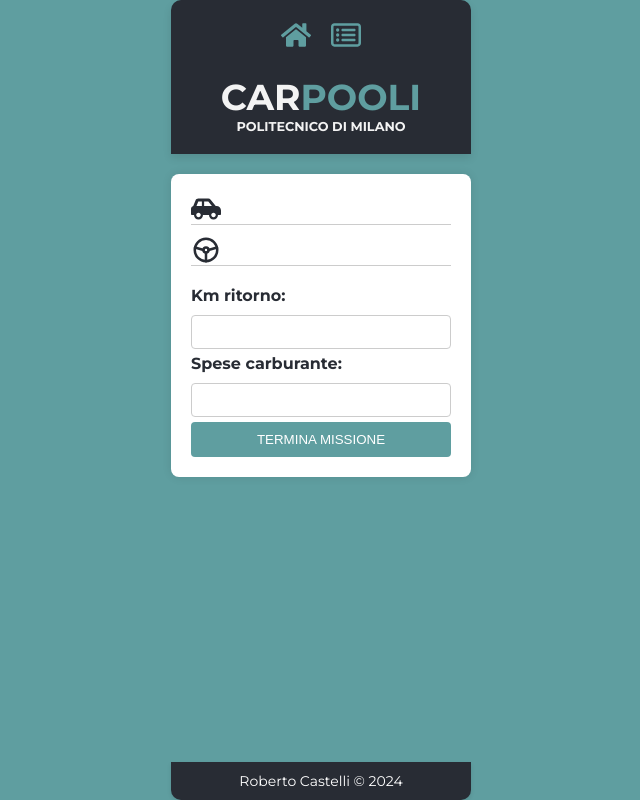
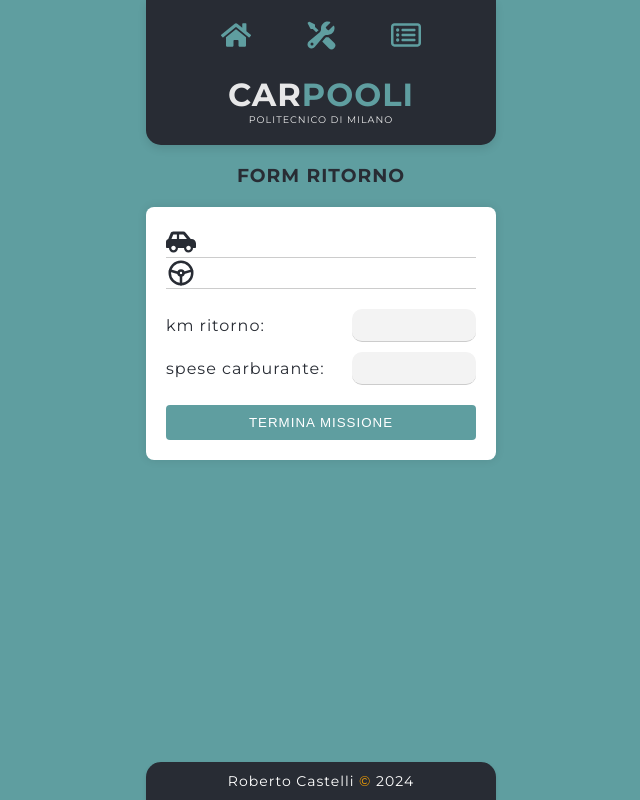
Before and after one commit to RobertoCastelli/carpooli, a React (Create React App) app: page /ritorno in a window 1280 px wide. Shown: the whole page, without its empty margins (319-959 px from the left). Built offline with nearby package versions, Linux system fonts and the light colour scheme; no server answers; the database is empty.

Commit message:
work in progress partenza

```diff
--- a/src/components/Footer.jsx
+++ b/src/components/Footer.jsx
@@ -4,7 +4,7 @@
 export const Footer = () => {
   return (
     <div className="footer-container">
-      <footer className="footer-content">Roberto Castelli &copy; 2024 </footer>
+      <footer className="footer-content">Roberto Castelli <span className="footer-copyright">&copy;</span> 2024 </footer>
     </div>
   );
 };
--- a/src/components/FormRitorno.jsx
+++ b/src/components/FormRitorno.jsx
@@ -17,37 +17,46 @@
   } = useContext(MyContext);
 
   return (
+    <>
+      <h3 className="form-titolo">form ritorno</h3>
       <div className="form-container">
-      <div className="info">
-        <div className="info-icons">
+
+        <div className="form-content">
+          <div className="form-veicolo">
             <FaCarSide size={30} />
             {autoSelezionata.marca} {autoSelezionata.modello}
           </div>
-        <div className="info-icons">
+          <div className="form-autista">
             <TbSteeringWheel size={30} /> {autista}
           </div>
         </div>
+
         <form onSubmit={handleSubmitRitorno} className="form">
-        <label className="form-item">
-          Km ritorno:
+          <div className="form-content">
+            <div className="form-ritorno">
+              <label className="form-label">km ritorno:</label>
               <input
                 type="number"
                 value={kmRitorno}
                 onChange={(e) => setKmRitorno(e.target.value)}
                 className="form-input"
               />
-        </label>
-        <label className="form-item">
-          Spese carburante:
+            </div>
+
+            <div className="form-ritorno">
+              <label className="form-label">spese carburante:</label>
               <input
                 type="number"
                 value={carburante}
                 onChange={(e) => setCarburante(e.target.value)}
                 className="form-input"
               />
-        </label>
-        <button type="submit">TERMINA MISSIONE</button>
+            </div>
+          </div>
+
+          <button type="submit">termina missione</button>
         </form>
       </div>
+    </>
   );
 };
--- a/src/components/Riepilogo.jsx
+++ b/src/components/Riepilogo.jsx
@@ -7,42 +7,44 @@
   const { riepilogo } = useContext(MyContext);
 
   return (
+    <>
+    <h3 className="riepilogo-titolo">riepilogo</h3>
     <div className="riepilogo-container">
-      <ul className="riepilogo-list">
+      <ul className="riepilogo-ul">
         {riepilogo.map((record) => {
           const kmPercorsi = record.kmRitorno - record.kmPartenza;
           return (
-            <li key={record.id} className="riepilogo-item">
-              <div className="riepilogo-field">
-                <span className="riepilogo-label">Conducente:</span>
-                <span className="riepilogo-value">{record.autista}</span>
+            <li key={record.id} className="riepilogo-li">
+              <div className="riepilogo-field-autista">
+                <span className="riepilogo-label-autista">conducente:</span>
+                <span className="riepilogo-value-autista">{record.autista}</span>
               </div>
               <div className="riepilogo-field">
-                <span className="riepilogo-label">Destinazione:</span>
+                <span className="riepilogo-label">destinazione:</span>
                 <span className="riepilogo-value">{record.destinazione}</span>
               </div>
               <div className="riepilogo-field">
-                <span className="riepilogo-label">Spesa per carburante:</span>
+                <span className="riepilogo-label">spesa carburante:</span>
                 <span className="riepilogo-value">{record.carburante} €</span>
               </div>
               <div className="riepilogo-field">
-                <span className="riepilogo-label">Km partenza:</span>
+                <span className="riepilogo-label">km partenza:</span>
                 <span className="riepilogo-value">{record.kmPartenza}</span>
               </div>
               <div className="riepilogo-field">
-                <span className="riepilogo-label">Km ritorno:</span>
+                <span className="riepilogo-label">km ritorno:</span>
                 <span className="riepilogo-value">{record.kmRitorno}</span>
               </div>
               <div className="riepilogo-field">
-                <span className="riepilogo-label">Km percorsi:</span>
+                <span className="riepilogo-label">km percorsi:</span>
                 <span className="riepilogo-value">{kmPercorsi}</span>
               </div>
               <div className="riepilogo-field">
-                <span className="riepilogo-label">Data:</span>
+                <span className="riepilogo-label">data:</span>
                 <span className="riepilogo-value">{record.time}</span>
               </div>
               <div className="riepilogo-field">
-                <span className="riepilogo-label">Condizione auto:</span>
+                <span className="riepilogo-label">condizione auto:</span>
                 <span className="riepilogo-value">{record.condizione}</span>
               </div>
             </li>
@@ -50,5 +52,6 @@
         })}
       </ul>
     </div>
+    </>
   );
 };
--- a/src/components/Title.jsx
+++ b/src/components/Title.jsx
@@ -5,31 +5,36 @@
 // --- ICONS
 import { FaHome } from "react-icons/fa";
 import { FaRegRectangleList } from "react-icons/fa6";
+import { HiMiniWrenchScrewdriver } from "react-icons/hi2";
 
 export const Title = () => {
   return (
     <div className="navbar-container">
-      <ul className="navbar-list">
-        <li className="navbar-item">
-          <NavLink to="/" className="navbar-link" activeclassName="active-link">
+      <ul className="navbar-ul">
+        <li className="navbar-li">
+          <NavLink to="/" className={({isActive}) => (isActive ? "active-link" : "navbar-link")}>
             <FaHome size={30} />
           </NavLink>
         </li>
-        <li className="navbar-item">
+        <li className="navbar-li">
+          <NavLink
+          to="/Manutenzione" className={({isActive}) => (isActive ? "active-link" : "navbar-link")}>
+            <HiMiniWrenchScrewdriver size={30} />
+          </NavLink>
+        </li>
+        <li className="navbar-li">
           <NavLink
             to="/riepilogo"
-            className="navbar-link"
-            activeclassName="active-link"
-          >
+            className={({isActive}) => (isActive ? "active-link" : "navbar-link")}>
             <FaRegRectangleList size={30} />
           </NavLink>
         </li>
       </ul>
-      <div>
-        <h1 className="navbar-title">
-          CAR<span className="title-highlight">POOLI</span>
-          <div className="title-subtitle">POLITECNICO DI MILANO</div>
+      <div className="navbar-title">
+        <h1 >
+          car<span className="title-highlight">pooli</span>
         </h1>
+          <div className="title-subtitle">politecnico di milano</div>
       </div>
     </div>
   );
--- a/src/index.css
+++ b/src/index.css
@@ -4,6 +4,7 @@
   margin: 0;
   color: #282c34;
   background-color: cadetblue;
+  letter-spacing: 1px;
   font-family: "Montserrat", sans-serif;
   -webkit-font-smoothing: antialiased;
   -moz-osx-font-smoothing: grayscale;
@@ -13,6 +14,10 @@
   box-sizing: border-box;
 }
 
+h1 {
+  margin: 0;
+}
+
 /* --------- */
 /* CONTAINER */
 /* --------- */
@@ -20,7 +25,7 @@
   display: flex;
   flex-direction: column;
   min-height: 100vh;
-  max-width: 300px;
+  max-width: 350px;
   margin: auto;
 }
 .content {
@@ -33,23 +38,22 @@
 .navbar-container {
   display: flex;
   flex-direction: column;
-  align-items: center;
   background-color: #282c34;
   padding: 20px;
   box-shadow: 0 4px 8px rgba(0, 0, 0, 0.1);
-  border-top-right-radius: 10px;
-  border-top-left-radius: 10px;
+  border-bottom-right-radius: 15px;
+  border-bottom-left-radius: 15px;
 }
 
-.navbar-list {
+.navbar-ul {
   list-style-type: none;
   display: flex;
-  gap: 20px;
+  justify-content: space-evenly;
   padding: 0;
   margin: 0 0 20px 0;
 }
 
-.navbar-item {
+.navbar-li {
   display: inline;
 }
 
@@ -65,14 +69,25 @@
 }
 
 .active-link {
+  color: orange;
   border-bottom: 2px solid orange;
 }
 
 .navbar-title {
+  text-transform: uppercase;
   text-align: center;
-  color: #f3f3f3;
-  font-size: 36px;
+  color: #f3f3f3f0;
   margin: 0;
+}
+
+.autisti-titolo,
+.riepilogo-titolo,
+.parco-auto-titolo,
+.form-titolo{
+  color: #282c34;
+  font-weight: bold;
+  text-align: center;
+  text-transform: uppercase;
 }
 
 .title-highlight {
@@ -80,50 +95,7 @@
 }
 
 .title-subtitle {
-  font-size: 0.8rem;
-}
-
-/* --------- */
-/* RIEPILOGO */
-/* --------- */
-.riepilogo-container {
-  padding: 10px;
-  background-color: lightgray;
-  box-shadow: 0 4px 8px rgba(0, 0, 0, 0.1);
-  max-width: 600px;
-  margin: 0 auto;
-}
-
-.riepilogo-list {
-  list-style-type: none;
-  padding: 0;
-}
-
-.riepilogo-item {
-  background-color: #fff;
-  border: 1px solid #ddd;
-  border-radius: 8px;
-  padding: 10px;
-  margin-bottom: 10px;
-  box-shadow: 0 2px 4px rgba(0, 0, 0, 0.1);
-}
-
-.riepilogo-item:hover {
-  background-color: #f3f3f3;
-}
-
-.riepilogo-field {
-  display: flex;
-  justify-content: space-between;
-}
-
-.riepilogo-label {
-  font-weight: bold;
-  color: #282c34;
-}
-
-.riepilogo-value {
-  color: #282c34;
+  font-size: 0.6rem;
 }
 
 /* ------- */
@@ -132,6 +104,8 @@
 .autisti-list-container {
   margin-top: 20px;
 }
+
+
 
 .autisti-list {
   list-style-type: none;
@@ -145,6 +119,7 @@
 }
 
 .autista-item {
+  text-transform: capitalize;
   background-color: #282c34;
   color: white;
   padding: 10px;
@@ -160,13 +135,15 @@
   transform: translateY(-2px);
 }
 
-/* AUTO */
-.parco-auto-list {
+/*-------------*/
+/* PARCO AUTO  */
+/*-------------*/
+.parco-auto-ul {
   list-style-type: none;
   padding: 0;
 }
 
-.parco-auto-item {
+.parco-auto-li {
   background-color: #fff;
   padding: 20px;
   margin-bottom: 10px;
@@ -176,29 +153,20 @@
   transition: background-color 0.3s, transform 0.3s;
 }
 
-.parco-auto-item:hover {
+.parco-auto-li:hover {
   background-color: #e0e0e0;
   transform: translateY(-2px);
 }
 
-.parco-auto-icons {
+.parco-auto-veicolo,
+.parco-auto-stato-prenotazione {
   display: flex;
   justify-content: space-between;
   align-items: center;
   border-bottom: 1px solid #ccc;
 }
 
-.auto-info {
-  margin-bottom: 10px;
-}
-
-.prenotata-details {
-  color: #555;
-  font-style: italic;
-  padding-top: 10px;
-}
-
-.prenotata {
+.parco-auto-prenotata {
   display: flex;
   justify-content: space-between;
   align-items: center;
@@ -206,9 +174,21 @@
   color: brown;
 }
 
+.parco-auto-dettagli {
+  color: #555;
+  font-style: italic;
+  margin-top: 20px;
+}
+
+.parco-auto-info {
+  display: flex;
+  justify-content: space-between;
+}
+
+/*------*/
 /* FORM */
+/*------*/
 .form-container {
-  max-width: 600px;
   margin: 20px auto;
   padding: 20px;
   background-color: #fff;
@@ -217,20 +197,55 @@
   color: #282c34;
 }
 
-label {
-  font-weight: bold;
-}
-
 button {
+  letter-spacing: 1px;
+  text-transform: uppercase;
   padding: 10px 20px;
   background-color: cadetblue;
-  color: white;
+  color: #fff;
   border: none;
   border-radius: 4px;
   cursor: pointer;
   transition: background-color 0.3s;
   width: 100%;
 }
+
+.form-content {
+  margin-bottom: 20px;
+}
+
+.form-ritorno,
+.form-partenza {
+  display: flex;
+  justify-content: space-between;
+  align-items: center;
+  margin-bottom: 10px;
+}
+
+.form-input {
+  padding: 8px;
+  border-bottom: 1px solid #ccc;
+  border-top: none;
+  border-left: none;
+  border-right: none;
+  border-radius: 10px;
+  font-size: 14px;
+  background-color: #f3f3f3;
+  width: 40%;
+}
+
+.form-veicolo,
+.form-autista {
+  display: flex;
+  justify-content: space-between;
+  align-items: center;
+  border-bottom:1px solid #ccc;
+}
+
+
+
+
+
 
 input[type="radio"] {
   margin-right: 5px;
@@ -252,27 +267,16 @@
   border-bottom: 1px solid #ccc;
 }
 
+
+
+
+
+
+
 .info > div {
   margin-bottom: 10px;
 }
 
-.form {
-  display: grid;
-  gap: 5px;
-}
-
-.form-item {
-  display: grid;
-  gap: 10px;
-}
-
-.form-input {
-  padding: 8px;
-  border: 1px solid #ccc;
-  border-radius: 4px;
-  font-size: 14px;
-  width: 100%;
-}
 
 .form-item--buttons {
   display: flex;
@@ -283,6 +287,61 @@
   background-color: orange;
   color: #282c34;
   margin-right: 5px;
+}
+
+/* --------- */
+/* RIEPILOGO */
+/* --------- */
+
+.riepilogo-ul {
+  text-transform: capitalize;
+  list-style-type: none;
+  padding: 0;
+}
+
+.riepilogo-li {
+  background-color: #fff;
+  border: 1px solid #ddd;
+  border-radius: 8px;
+  padding: 10px 10px 15px 10px;
+  margin-bottom: 10px;
+  box-shadow: 0 2px 4px rgba(0, 0, 0, 0.1);
+}
+
+.riepilogo-li:hover {
+  background-color: #f3f3f3;
+}
+
+.riepilogo-label-autista {
+  color: #282c34;
+  font-weight: bold;
+}
+
+.riepilogo-value-autista{
+color: cadetblue;
+font-weight: bold;
+}
+
+.riepilogo-field-autista {
+ display: flex;
+  justify-content: space-between;
+  border-bottom: 1px solid #ccc;
+  padding: 5px 0 0 0;
+}
+
+.riepilogo-field {
+  display: flex;
+  justify-content: space-between;
+  border-bottom: 1px solid #ccc;
+  padding: 5px 0 0 15px;
+}
+
+.riepilogo-label {
+  color: #282c34;
+}
+
+.riepilogo-value {
+  color: #282c34;
 }
 
 /* ------ */
@@ -297,8 +356,12 @@
   background-color: #282c34;
   color: white;
   padding: 10px;
-  border-bottom-right-radius: 10px;
-  border-bottom-left-radius: 10px;
+  border-top-right-radius: 15px;
+  border-top-left-radius: 15px;
   box-shadow: 0 2px 4px rgba(0, 0, 0, 0.1);
   font-size: 14px;
 }
+
+.footer-copyright{
+  color: orange;
+}
```
Also changed, not shown: src/components/Autisti.jsx (+4 -3 lines), src/components/ElencoAuto.jsx (+22 -14 lines), src/components/FormPartenza.jsx (+25 -37 lines), src/context.jsx (+7 -8 lines), 1 other file (tests, documents, lock files or other folders). Lines whose indentation alone changed are shown as unchanged.
